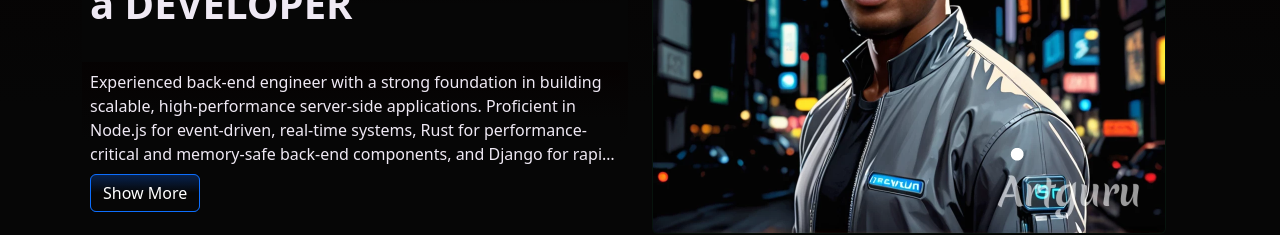
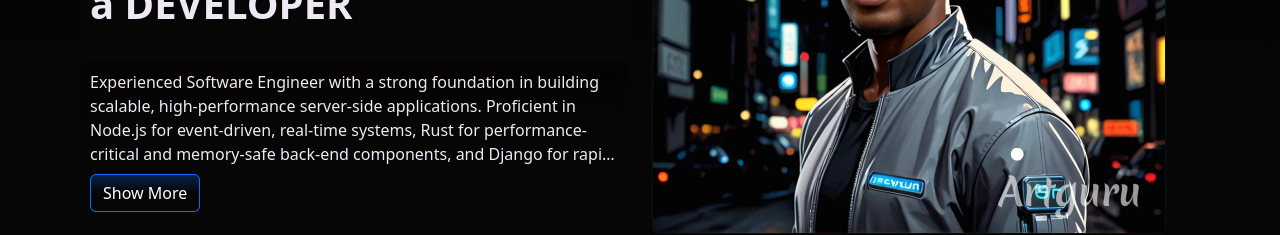
Before and after one commit to cyrus-nodejs/portfolio, a React (Vite) app in the folder Cyrusportfolio/: page / in a window 1280 px wide. Shown: the part 274-509 px from the top of the page. Built offline with nearby package versions, Linux system fonts and the light colour scheme.

Commit message:
first commit

```diff
--- a/Cyrusportfolio/src/page/Bio.tsx
+++ b/Cyrusportfolio/src/page/Bio.tsx
@@ -81,7 +81,7 @@ const Bio = () => {
                     overflow: 'hidden',
                     textOverflow: 'ellipsis',
                     WebkitLineClamp: isTruncated ? 4 : 'unset',  // Truncate to 3 lines or show all
-                  }}><p>Experienced back-end engineer with a strong foundation in building scalable, high-performance server-side applications. Proficient in Node.js for event-driven, real-time systems, Rust for performance-critical and memory-safe back-end components, and Django for rapid development of secure, maintainable APIs and services. Skilled in designing microservices architectures, integrating with cloud platforms (AWS, GCP), and implementing robust CI/CD pipelines.</p>
+                  }}><p>Experienced Software Engineer with a strong foundation in building scalable, high-performance server-side applications. Proficient in Node.js for event-driven, real-time systems, Rust for performance-critical and memory-safe back-end components, and Django for rapid development of secure, maintainable APIs and services. Skilled in designing microservices architectures, integrating with cloud platforms (AWS, GCP), and implementing robust CI/CD pipelines.</p>
 
                   <p>Driven by clean architecture and efficient systems design, I enjoy turning complex business requirements into elegant, production-ready solutions. Passionate about learning new technologies and contributing to high-impact engineering teams.</p>
                 </div>
```
